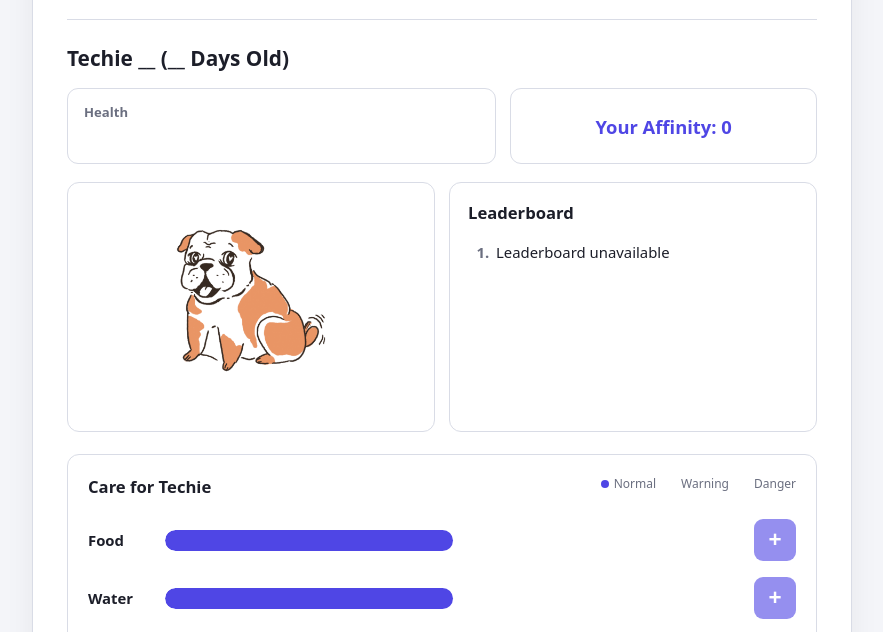
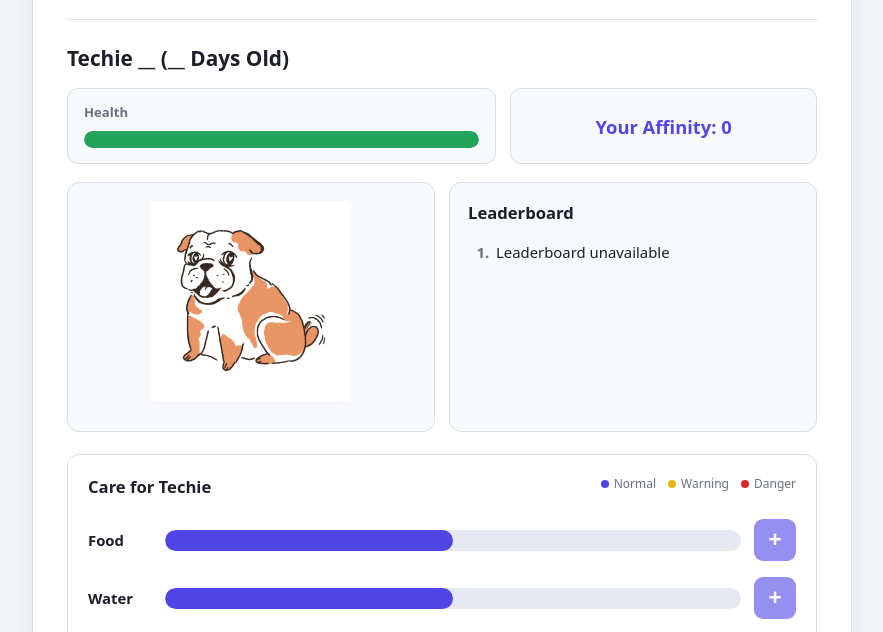
Before and after one commit to CargonCartire/CSC4033_Project, a plain HTML site: page bulldog.html in a window 1280 px wide. Shown: the part 132-764 px from the top of the page, without its empty margins (198-1081 px from the left). Drawn offline with Linux system fonts and the light colour scheme; no server answers.

Commit message:
Update style.css
Cosmetic update

```diff
--- a/style.css
+++ b/style.css
@@ -6,6 +6,12 @@
   --border: #d9dce6;
   --accent: #4f46e5;
   --accent-hover: #4338ca;
+  /* Shared surfaces and status colors used by the game. */
+  --panel: #f8f9fc;
+  --track: #e6e9f1;
+  --success: #22a45a;
+  --warning: #eab308;
+  --danger: #dc2626;
   --error-bg: #fdecec;
   --error-text: #b42318;
 }
@@ -17,6 +23,8 @@
     --text: #eef0f7;
     --muted: #9a9fb3;
     --border: #353849;
+    --panel: #242734;
+    --track: #3b3f50;
     --error-bg: #3a1d1d;
     --error-text: #ff9b94;
   }
```
